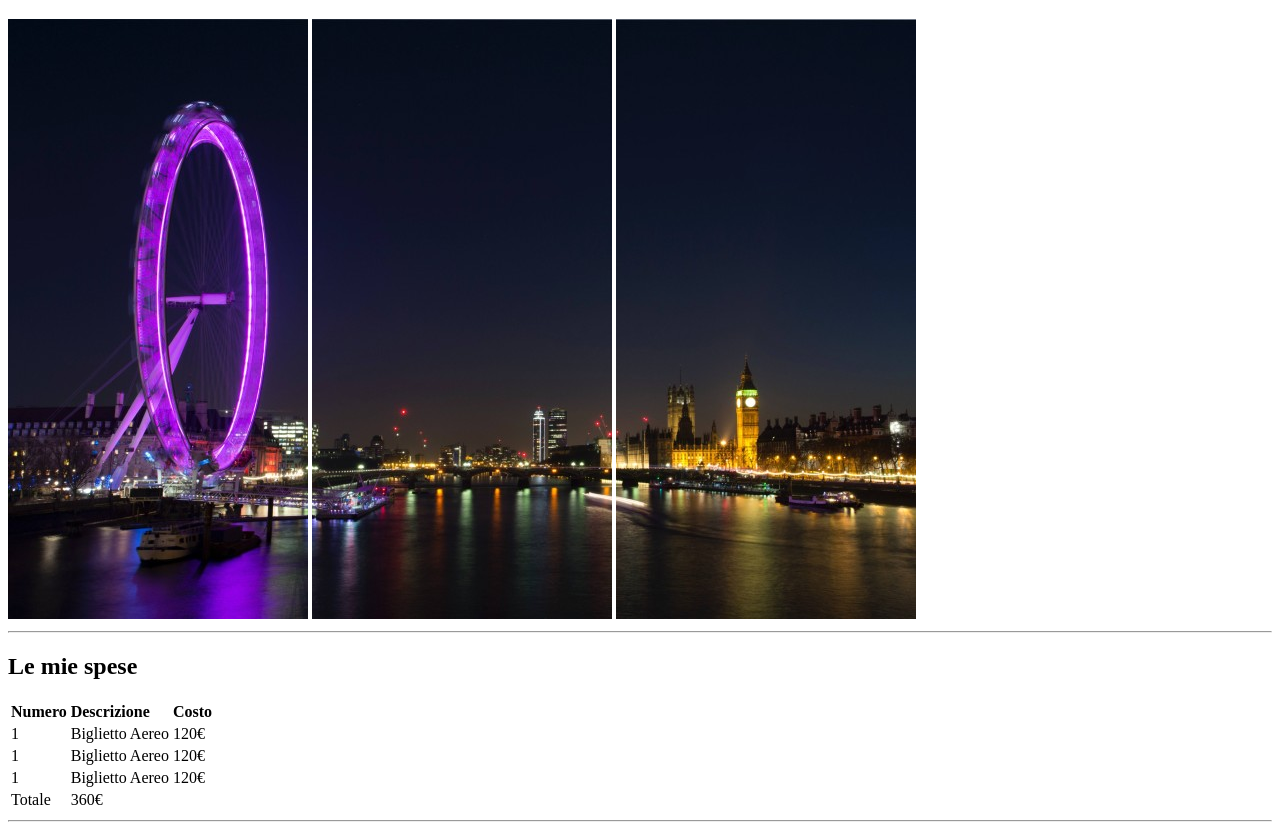
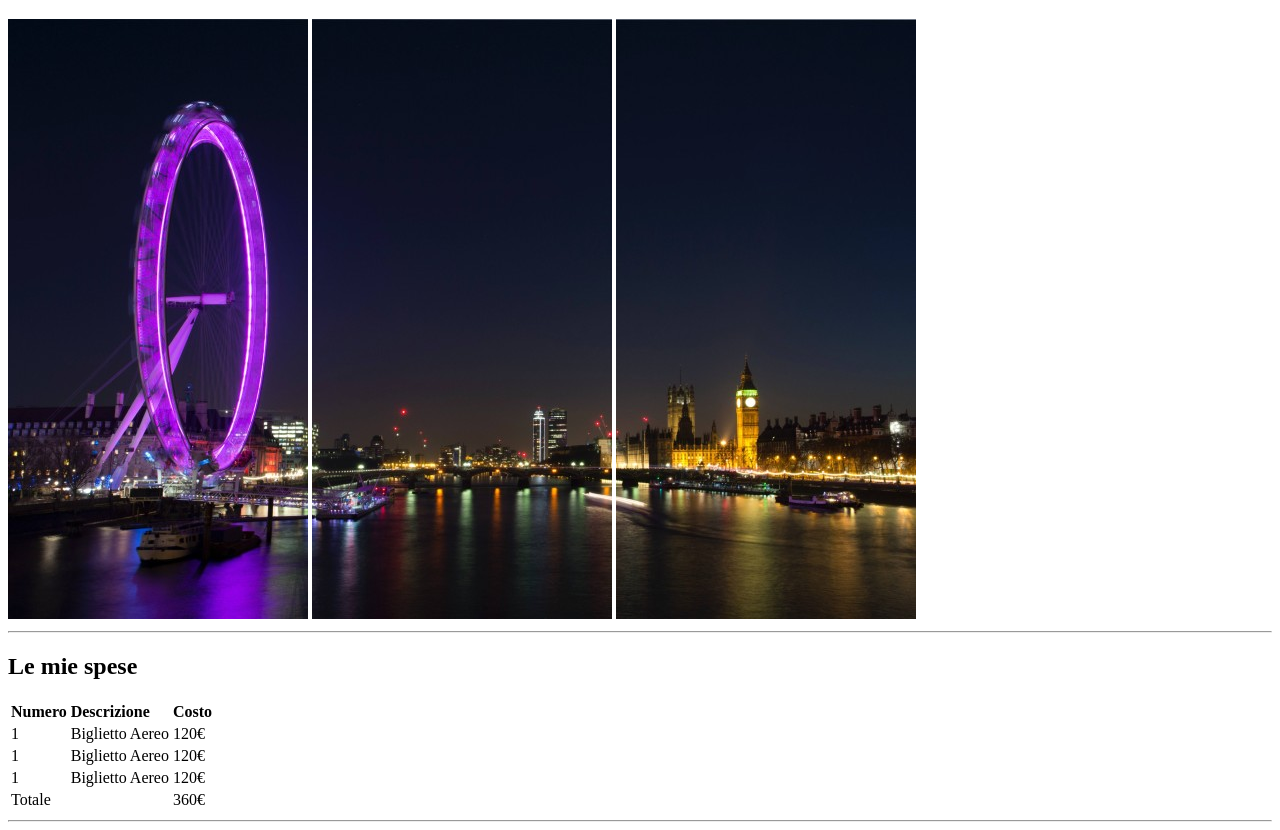
Before and after one commit to LorenzoPranio/html-london-trip, a plain HTML site: page index.html in a window 1280 px wide. Shown: the part 61-891 px from the top of the page. Drawn offline with Linux system fonts and the light colour scheme.

Commit message:
[FIX] tfoot colspan in table in index.html

```diff
--- a/index.html
+++ b/index.html
@@ -44,7 +44,7 @@
             </tbody>
             <tfoot>
                 <tr>
-                    <td>Totale</td>
+                    <td colspan="2">Totale</td>
                     <td>360&euro;</td>
                 </tr>
             </tfoot>
```
